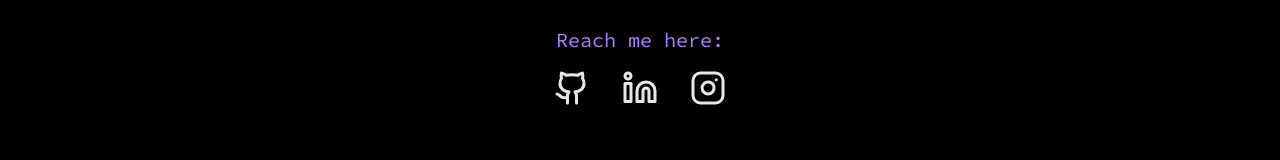
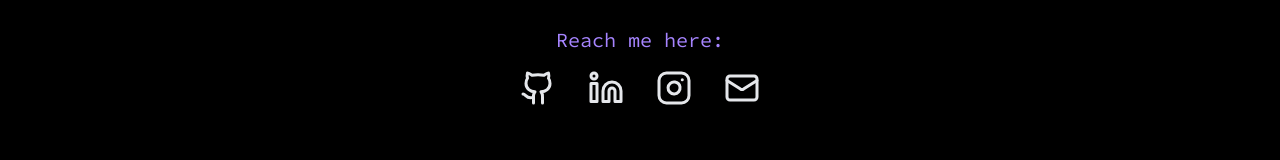
Before and after one commit to ttiramisu/website-personal, a React (Vite) app: page / in a window 1280 px wide. Shown: the part 1154-1314 px from the top of the page. Built offline with nearby package versions, Linux system fonts and the light colour scheme.

Commit message:
updates to readme

```diff
--- a/src/App.tsx
+++ b/src/App.tsx
@@ -12,7 +12,7 @@ import ResumeDownload from "./components/resume";
 import "./App.css";
 
 // ICONS
-import { Linkedin, Github, Instagram } from "lucide-react";
+import { Linkedin, Github, Instagram, Mail } from "lucide-react";
 
 function App() {
   return (
@@ -81,6 +81,13 @@ function App() {
           >
             <Instagram size={36} />
           </a>
+          <a
+            href="mailto:ttiramisu10@gmail.com"
+            rel="noopener noreferrer"
+            className="mx-4 hover:text-violet-300 transition-colors duration-300 social-icons"
+          >
+            <Mail size={36} />
+          </a>
         </div>
       </div>
       <div className="h-[60px]" id="projects"></div>
```
Also changed, not shown: 1 other file (tests, documents, lock files or other folders).
